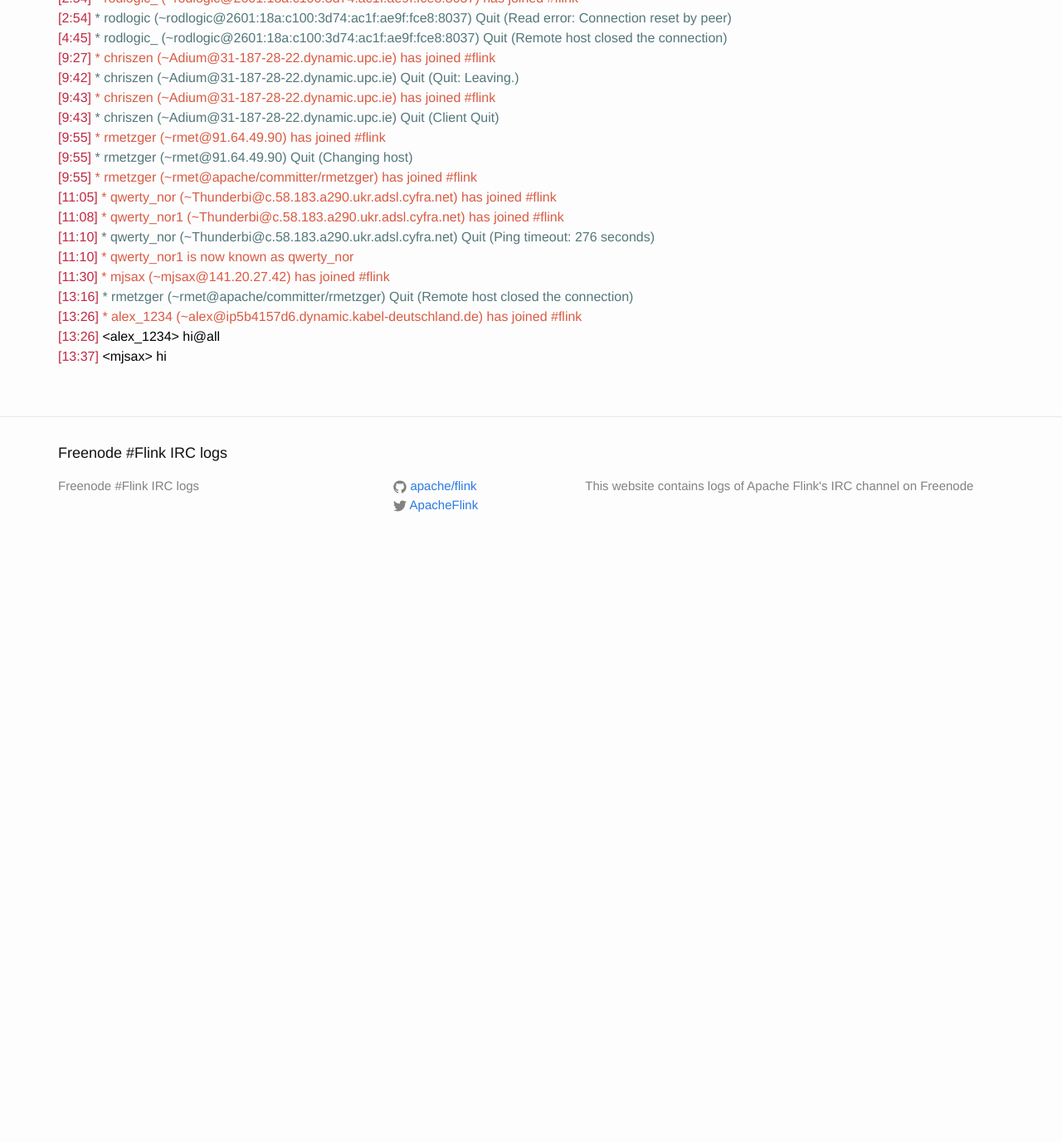
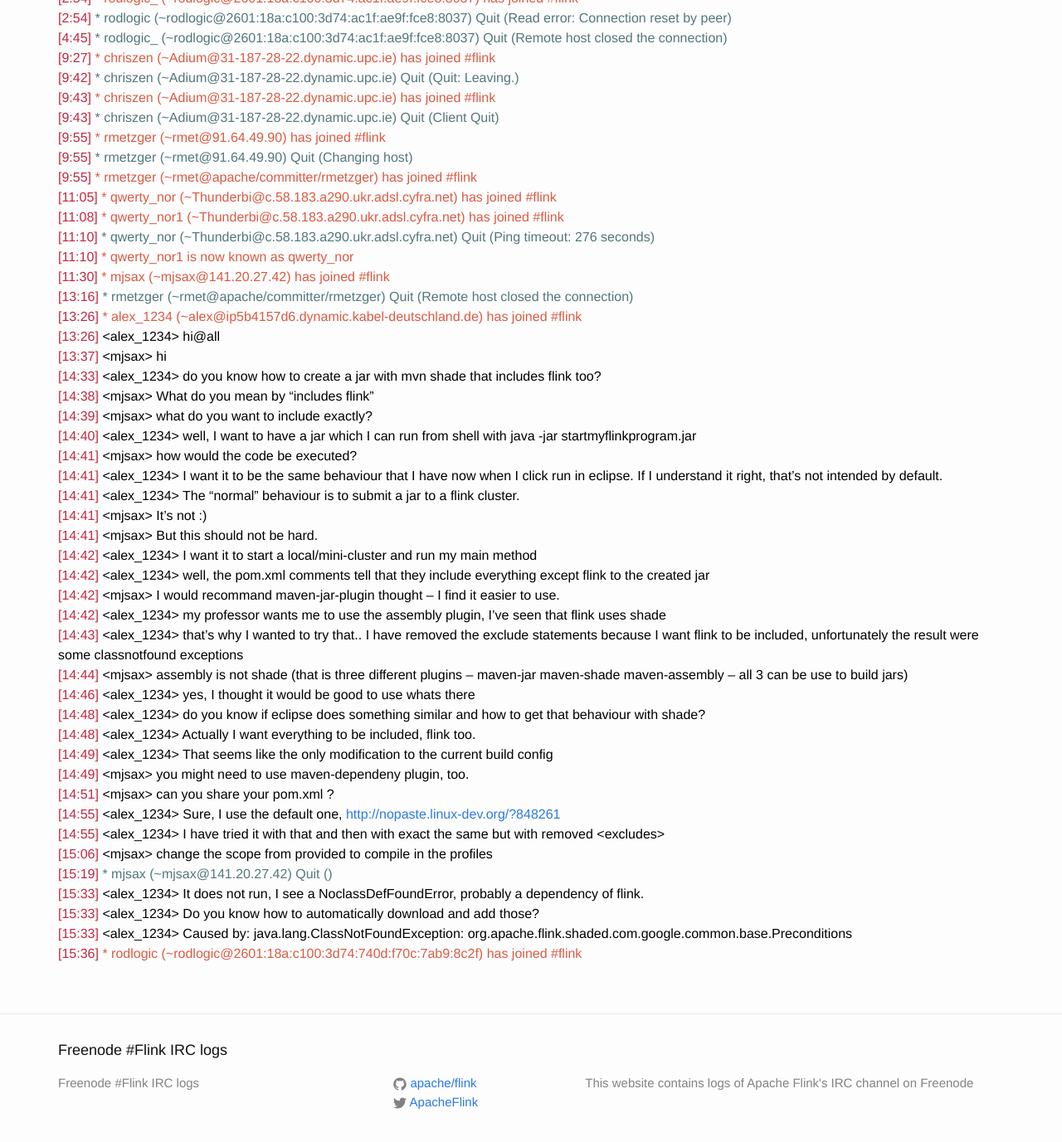
Before and after one commit to flink-irc-logs/flink-irc-logs.github.io, a Jekyll site: the page built from _posts/2015-11-20-logs.markdown, in a window 1280 px wide and 1400 px high, scrolled down 310 px. Shown: the top 1377 px of the window at 83% size. Built offline with Jekyll 4.4.1, drawn with Linux system fonts in a browser that asks for light colours; before the commit the page ends 990 px from its top, so only the background shows below that.

Commit message:
Update of the logs on Fri Nov 20 16:22:59 CET 2015

```diff
--- a/_posts/2015-11-20-logs.markdown
+++ b/_posts/2015-11-20-logs.markdown
@@ -27,3 +27,32 @@
 <span class="irc-date">[13:26]</span> <span class="irc-green">* alex_1234 (~alex@ip5b4157d6.dynamic.kabel-deutschland.de) has joined #flink</span><br />
 <span class="irc-date">[13:26]</span> <span class="irc-black">&lt;alex_1234&gt; hi@all</span><br />
 <span class="irc-date">[13:37]</span> <span class="irc-black">&lt;mjsax&gt; hi</span><br />
+<span class="irc-date">[14:33]</span> <span class="irc-black">&lt;alex_1234&gt; do you know how to create a jar with mvn shade that includes flink too?</span><br />
+<span class="irc-date">[14:38]</span> <span class="irc-black">&lt;mjsax&gt; What do you mean by "includes flink"</span><br />
+<span class="irc-date">[14:39]</span> <span class="irc-black">&lt;mjsax&gt; what do you want to include exactly?</span><br />
+<span class="irc-date">[14:40]</span> <span class="irc-black">&lt;alex_1234&gt; well, I want to have a jar which I can run from shell with java -jar startmyflinkprogram.jar</span><br />
+<span class="irc-date">[14:41]</span> <span class="irc-black">&lt;mjsax&gt; how would the code be executed?</span><br />
+<span class="irc-date">[14:41]</span> <span class="irc-black">&lt;alex_1234&gt; I want it to be the same behaviour that I have now when I click run in eclipse. If I understand it right, that's not intended by default.</span><br />
+<span class="irc-date">[14:41]</span> <span class="irc-black">&lt;alex_1234&gt; The "normal" behaviour is to submit a jar to a flink cluster.</span><br />
+<span class="irc-date">[14:41]</span> <span class="irc-black">&lt;mjsax&gt; It's not :)</span><br />
+<span class="irc-date">[14:41]</span> <span class="irc-black">&lt;mjsax&gt; But this should not be hard.</span><br />
+<span class="irc-date">[14:42]</span> <span class="irc-black">&lt;alex_1234&gt; I want it to start a local/mini-cluster and run my main method</span><br />
+<span class="irc-date">[14:42]</span> <span class="irc-black">&lt;alex_1234&gt; well, the pom.xml comments tell that they include everything except flink to the created jar</span><br />
+<span class="irc-date">[14:42]</span> <span class="irc-black">&lt;mjsax&gt; I would recommand maven-jar-plugin thought -- I find it easier to use.</span><br />
+<span class="irc-date">[14:42]</span> <span class="irc-black">&lt;alex_1234&gt; my professor wants me to use the assembly plugin, I've seen that flink uses shade</span><br />
+<span class="irc-date">[14:43]</span> <span class="irc-black">&lt;alex_1234&gt; that's why I wanted to try that.. I have removed the exclude statements because I want flink to be included, unfortunately the result were some classnotfound exceptions</span><br />
+<span class="irc-date">[14:44]</span> <span class="irc-black">&lt;mjsax&gt; assembly is not shade (that is three different plugins -- maven-jar maven-shade maven-assembly -- all 3 can be use to build jars)</span><br />
+<span class="irc-date">[14:46]</span> <span class="irc-black">&lt;alex_1234&gt; yes, I thought it would be good to use whats there</span><br />
+<span class="irc-date">[14:48]</span> <span class="irc-black">&lt;alex_1234&gt; do you know if eclipse does something similar and how to get that behaviour with shade?</span><br />
+<span class="irc-date">[14:48]</span> <span class="irc-black">&lt;alex_1234&gt; Actually I want everything to be included, flink too.</span><br />
+<span class="irc-date">[14:49]</span> <span class="irc-black">&lt;alex_1234&gt; That seems like the only modification to the current build config</span><br />
+<span class="irc-date">[14:49]</span> <span class="irc-black">&lt;mjsax&gt; you might need to use maven-dependeny plugin, too.</span><br />
+<span class="irc-date">[14:51]</span> <span class="irc-black">&lt;mjsax&gt; can you share your pom.xml ?</span><br />
+<span class="irc-date">[14:55]</span> <span class="irc-black">&lt;alex_1234&gt; Sure, I use the default one, <a href="http://nopaste.linux-dev.org/?848261">http://nopaste.linux-dev.org/?848261</a></span><br />
+<span class="irc-date">[14:55]</span> <span class="irc-black">&lt;alex_1234&gt; I have tried it with that and then with exact the same but with removed &lt;excludes&gt;</span><br />
+<span class="irc-date">[15:06]</span> <span class="irc-black">&lt;mjsax&gt; change the scope from provided to compile in the profiles</span><br />
+<span class="irc-date">[15:19]</span> <span class="irc-navy">* mjsax (~mjsax@141.20.27.42) Quit ()</span><br />
+<span class="irc-date">[15:33]</span> <span class="irc-black">&lt;alex_1234&gt; It does not run, I see a NoclassDefFoundError, probably a dependency of flink.</span><br />
+<span class="irc-date">[15:33]</span> <span class="irc-black">&lt;alex_1234&gt; Do you know how to automatically download and add those?</span><br />
+<span class="irc-date">[15:33]</span> <span class="irc-black">&lt;alex_1234&gt; Caused by: java.lang.ClassNotFoundException: org.apache.flink.shaded.com.google.common.base.Preconditions</span><br />
+<span class="irc-date">[15:36]</span> <span class="irc-green">* rodlogic (~rodlogic@2601:18a:c100:3d74:740d:f70c:7ab9:8c2f) has joined #flink</span><br />
```
